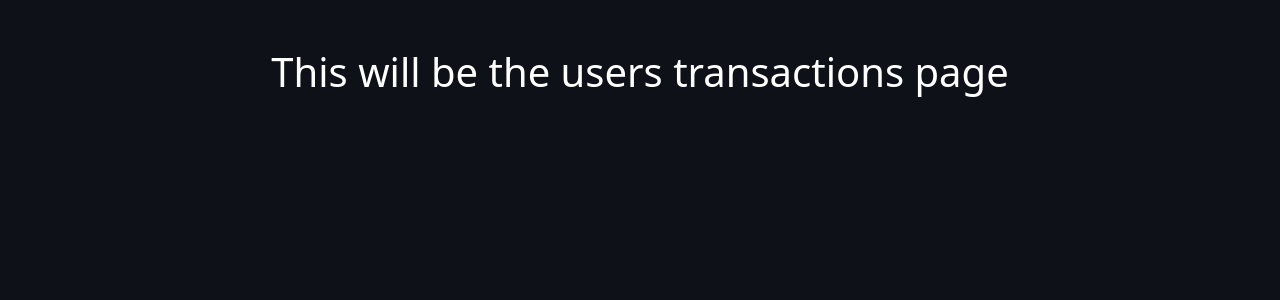
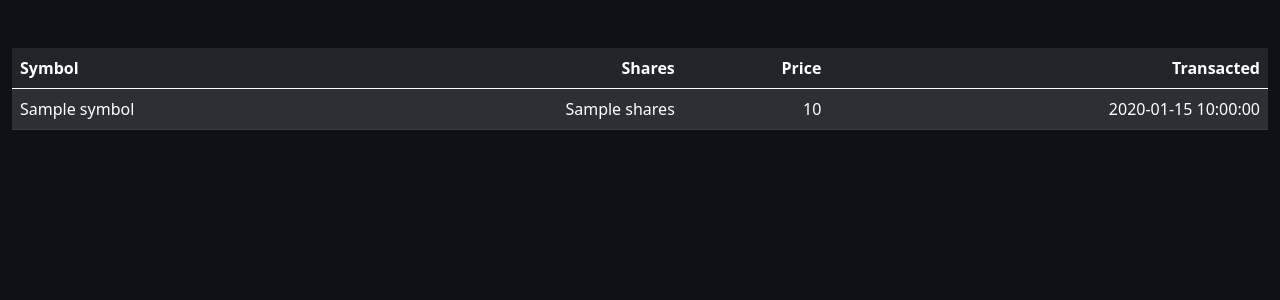
Before and after one commit to rmcharg/Trading-Platform-Sim, a Flask app: template flaskr/templates/transactions.html in a window 1280 px wide. Shown: the part 74-374 px from the top of the page. Run offline with Flask 3, Linux system fonts and the light colour scheme; the template is opened without the code that fills it: most values are stand-ins (such as "Sample title", 1, 10 or a date in 2020).

Commit message:
Added user transaction page and backend functionality to retrieve the users transactions

```diff
--- a/flaskr/helpers.py
+++ b/flaskr/helpers.py
@@ -132,3 +132,21 @@
             (id, symbol.upper(), shares, price,type,time))
 
         conn.commit()
+
+def get_user_transactions(id):
+    """Get all of the transactions of the user.
+
+        inputs:
+            - id: users unique id
+
+        returns:
+            - list of dicts where each dict contains an individual transactions
+                info."""
+    conn = sqlite3.connect(DATABASE_NAME)
+    conn.row_factory = sqlite3.Row
+    cur = conn.cursor()
+    transactions =cur.execute(
+         "SELECT symbol, shares, price, datetime FROM transactions WHERE user_id = ?",
+        (id,)).fetchall()
+
+    return transactions
--- a/flaskr/templates/transactions.html
+++ b/flaskr/templates/transactions.html
@@ -1,5 +1,24 @@
 {% extends "layout.html" %}
 
 {% block main %}
-<h1>This will be the users transactions page</h1>
+<table class="table table-striped table-dark" >
+    <thead>
+        <tr>
+            <th class="text-start">Symbol</th>
+            <th class="text-end">Shares</th>
+            <th class="text-end">Price</th>
+            <th class="text-end">Transacted</th>
+        </tr>
+    </thead>
+   <tbody>
+    {% for transaction in transactions %}
+    <tr>
+        <td class="text-start">{{ transaction['symbol'] }}</td>
+        <td class="text-end"> {{ transaction['shares'] }}</td>
+        <td class="text-end"> {{ transaction['price'] }}</td>
+        <td class="text-end"> {{ transaction['datetime'] }}</td>
+    </tr>
+    {% endfor %}
+</tbody>
+</table>
 {% endblock %}
--- a/flaskr/views.py
+++ b/flaskr/views.py
@@ -1,6 +1,6 @@
 from flask import Blueprint, render_template, request, session, jsonify, flash, redirect
 from flaskr.helpers import login_required, get_stock, get_user_portfolio, get_user_cash, add_transaction
-from flaskr.helpers import update_user_cash
+from flaskr.helpers import update_user_cash, get_user_transactions
 from datetime import datetime
 import yfinance as yf
 import pandas as pd
@@ -94,7 +94,8 @@
 @views.route("/transactions")
 @login_required
 def transactions():
-    return render_template("transactions.html")
+    transactions = get_user_transactions(session['user_id'])
+    return render_template("transactions.html", transactions=transactions)
 
 @views.route('/get_dashboard_data')
 @login_required
```
Also changed, not shown: flaskr/trade.db, 1 other file.
